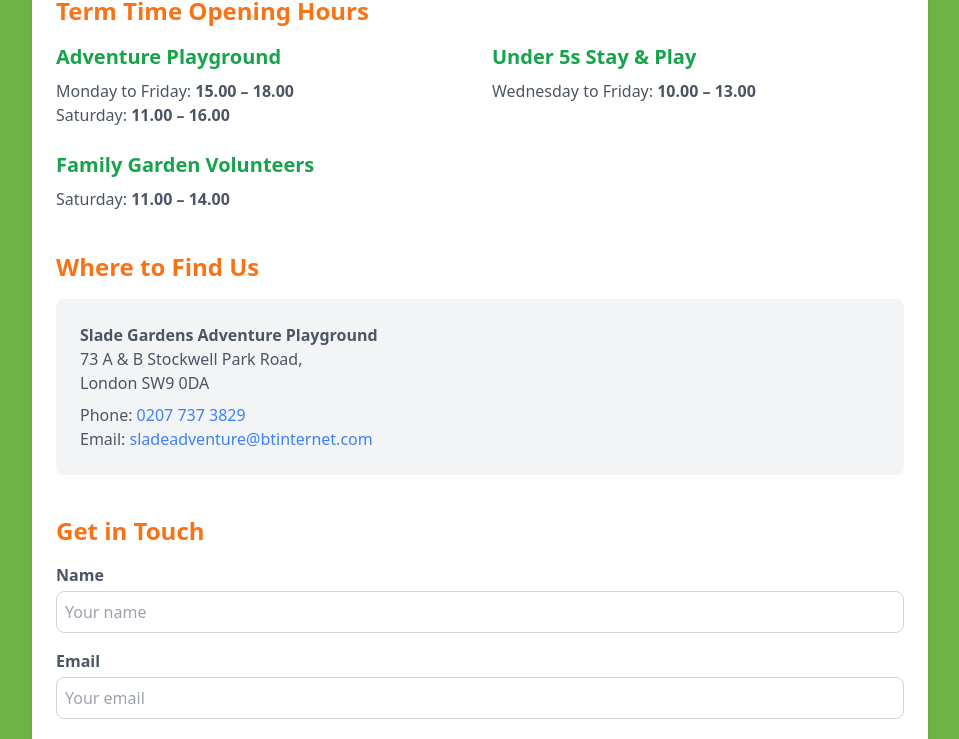
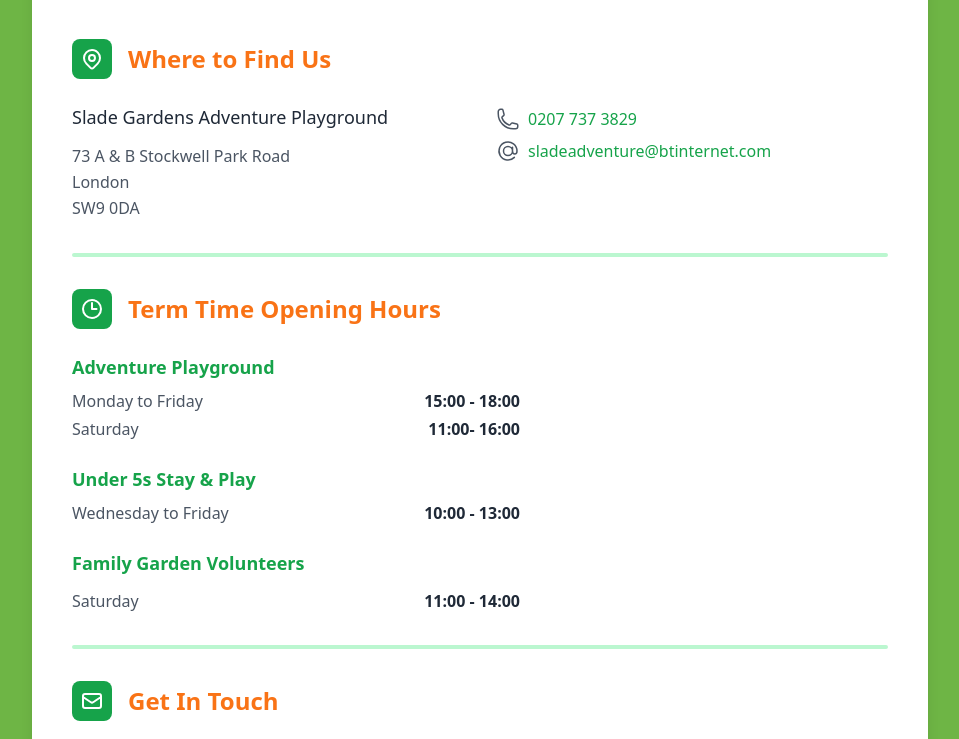
Before and after one commit to u21sk11/slade-gardens, a React (Vite) app: page /contact in a window 1280 px wide. Shown: the part 297-1036 px from the top of the page, without its empty margins (160-1119 px from the left). Built offline with nearby package versions, Linux system fonts and the light colour scheme; no server answers; what aws-amplify would draw is missing.

Commit message:
Contact improvements (#11)
* started contact page restylinh

* contact page updates

* removed accidental register change

```diff
--- a/src/app/pages/Contact.jsx
+++ b/src/app/pages/Contact.jsx
@@ -2,105 +2,152 @@ import React from 'react';
 
 const Contact = () => {
   return (
-    <div className="max-w-4xl mx-auto p-6 bg-white shadow-lg rounded-lg mt-10">
-      <h2 className="text-3xl font-bold text-center text-green-600 mb-8">
-        Contact Us
-      </h2>
+    <div className="max-w-4xl mx-auto p-10 bg-white shadow-lg rounded-xl mt-14">
+      <header className="mb-10 text-center">
+        <h2 className="text-4xl font-extrabold text-green-600 mb-4">
+          Contact Us
+        </h2>
+      </header>
 
-      {/* Opening Hours Section */}
-      <section className="mb-10">
-        <h3 className="text-2xl font-semibold text-orange-500 mb-4">Term Time Opening Hours</h3>
-        <div className="grid grid-cols-1 md:grid-cols-2 gap-6">
+    {/* Location Section */}
+    <section className="mb-8">
+        <div className="flex items-center mb-6">
+
+          <div className="w-10 h-10 bg-green-600 rounded-lg flex items-center justify-center mr-4">
+            <svg className="w-6 h-6 text-white" fill="none" stroke="currentColor" viewBox="0 0 24 24">
+              <path strokeLinecap="round" strokeLinejoin="round" strokeWidth={2} d="M17.657 16.657L13.414 20.9a1.998 1.998 0 01-2.827 0l-4.244-4.243a8 8 0 1111.314 0z" />
+              <path strokeLinecap="round" strokeLinejoin="round" strokeWidth={2} d="M15 11a3 3 0 11-6 0 3 3 0 016 0z" />
+            </svg>
+          </div>
+          <h3 className="text-2xl font-semibold text-orange-500">Where to Find Us</h3>
+        </div>
+
+        <div className="grid grid-cols-1 md:grid-cols-2 gap-8">
           <div>
-            <h4 className="text-xl font-semibold text-green-600 mb-2">Adventure Playground</h4>
-            <p className="text-gray-600">
-              Monday to Friday: <strong>15.00 – 18.00</strong>
-              <br />
-              Saturday: <strong>11.00 – 16.00</strong>
-            </p>
+            <p className="text-lg font-medium text-gray-800 mb-3">Slade Gardens Adventure Playground</p>
+            <address className="not-italic text-gray-600 leading-relaxed">
+              73 A & B Stockwell Park Road<br />
+              London<br />
+              SW9 0DA
+            </address>
           </div>
-          <div>
-            <h4 className="text-xl font-semibold text-green-600 mb-2">Under 5s Stay & Play</h4>
-            <p className="text-gray-600">
-              Wednesday to Friday: <strong>10.00 – 13.00</strong>
-            </p>
+          <div className="md:text-left flex flex-col">
+            <div className="hidden md:block"></div>
+            <div className="space-y-2 mt-1">
+              <p className="text-gray-600 flex items-center gap-2">
+                <svg xmlns="http://www.w3.org/2000/svg" fill="none" viewBox="0 0 24 24" stroke-width="1.5" stroke="currentColor" className="size-6">
+                  <path stroke-linecap="round" stroke-linejoin="round" d="M2.25 6.75c0 8.284 6.716 15 15 15h2.25a2.25 2.25 0 0 0 2.25-2.25v-1.372c0-.516-.351-.966-.852-1.091l-4.423-1.106c-.44-.11-.902.055-1.173.417l-.97 1.293c-.282.376-.769.542-1.21.38a12.035 12.035 0 0 1-7.143-7.143c-.162-.441.004-.928.38-1.21l1.293-.97c.363-.271.527-.734.417-1.173L6.963 3.102a1.125 1.125 0 0 0-1.091-.852H4.5A2.25 2.25 0 0 0 2.25 4.5v2.25Z" />
+                </svg>
+                <a href="tel:02077373829" className="text-green-600 hover:underline">0207 737 3829</a>
+              </p>
+              <p className="text-gray-600 flex items-center gap-2">
+                <svg xmlns="http://www.w3.org/2000/svg" fill="none" viewBox="0 0 24 24" stroke-width="1.5" stroke="currentColor" className="size-6">
+                  <path stroke-linecap="round" stroke-linejoin="round" d="M16.5 12a4.5 4.5 0 1 1-9 0 4.5 4.5 0 0 1 9 0Zm0 0c0 1.657 1.007 3 2.25 3S21 13.657 21 12a9 9 0 1 0-2.636 6.364M16.5 12V8.25" />
+                </svg>
+                <a href="mailto:sladeadventure@btinternet.com" className="text-green-600 hover:underline">sladeadventure@btinternet.com</a>
+              </p>
+            </div>
           </div>
-        </div>
-        <div className="mt-6">
-          <h4 className="text-xl font-semibold text-green-600 mb-2">Family Garden Volunteers</h4>
-          <p className="text-gray-600">
-            Saturday: <strong>11.00 – 14.00</strong>
-          </p>
         </div>
       </section>
 
-      {/* Location Section */}
-      <section className="mb-10">
-        <h3 className="text-2xl font-semibold text-orange-500 mb-4">Where to Find Us</h3>
-        <div className="bg-gray-100 p-6 rounded-lg">
-          <p className="text-gray-600 font-semibold">
-            Slade Gardens Adventure Playground
-          </p>
-          <p className="text-gray-600">
-            73 A & B Stockwell Park Road,
-            <br />
-            London SW9 0DA
-          </p>
-          <p className="text-gray-600 mt-2">
-            Phone: <a href="tel:02077373829" className="text-blue-500 hover:underline">0207 737 3829</a>
-          </p>
-          <p className="text-gray-600">
-            Email: <a href="mailto:sladeadventure@btinternet.com" className="text-blue-500 hover:underline">sladeadventure@btinternet.com</a>
-          </p>
+      <div className="my-8 border-2 border-green-200 rounded-full"></div>
+
+    {/* Opening Hours Section */}
+    <section className="mb-8">
+      <div className="flex items-center mb-6">
+        <div className="w-10 h-10 bg-green-600 rounded-lg flex items-center justify-center mr-4">
+        <svg fill="none" viewBox="0 0 24 24" stroke-width="2" stroke="white" class="size-6">
+          <path stroke-linecap="round" stroke-linejoin="round" d="M12 6v6h4.5m4.5 0a9 9 0 1 1-18 0 9 9 0 0 1 18 0Z" />
+        </svg>
         </div>
-      </section>
+        <h3 className="text-2xl font-semibold text-orange-500">Term Time Opening Hours</h3>
+      </div>
+
+      <div className="space-y-6">
+        {/* Adventure Playground */}
+        <div className="space-y-2">
+          <h4 className="text-lg font-semibold text-green-600">Adventure Playground</h4>
+          <div className="space-y-1">
+            <div className="flex justify-between items-center max-w-md">
+              <span className="text-gray-600">Monday to Friday</span>
+              <span className="font-bold text-gray-800">15:00 - 18:00</span>
+            </div>
+            <div className="flex justify-between items-center max-w-md">
+              <span className="text-gray-600">Saturday</span>
+              <span className="font-bold text-gray-800">11:00- 16:00</span>
+            </div>
+          </div>
+        </div>
+
+        {/* Under 5s Section */}
+        <div className="space-y-2">
+          <h4 className="text-lg font-semibold text-green-600">Under 5s Stay & Play</h4>
+          <div className="space-y-3">
+            <div className="flex justify-between items-center max-w-md">
+              <span className="text-gray-600">Wednesday to Friday</span>
+              <span className="font-bold text-gray-800">10:00 - 13:00</span>
+            </div>
+          </div>
+        </div>
+
+        {/* Volunteers Section */}
+        <div className="space-y-2">
+          <h4 className="text-lg font-semibold text-green-600 mb-3">Family Garden Volunteers</h4>
+          <div className="space-y-3">
+            <div className="flex justify-between items-center max-w-md">
+              <span className="text-gray-600">Saturday</span>
+              <span className="font-bold text-gray-800">11:00 - 14:00</span>
+              </div>
+          </div>
+        </div>
+      </div>
+    </section>
+
+      <div className="my-8 border-2 border-green-200 rounded-full"></div>
 
       {/* Contact Form Section */}
       <section>
-        <h3 className="text-2xl font-semibold text-orange-500 mb-4">Get in Touch</h3>
-        <form className="space-y-4">
-          <div>
-            <label htmlFor="name" className="block text-gray-600 font-semibold mb-1">
-              Name
-            </label>
+        <div className="flex items-center mb-6">
+          <div className="w-10 h-10 bg-green-600 rounded-lg flex items-center justify-center mr-4">
+            <svg className="w-6 h-6 text-white" fill="none" stroke="currentColor" viewBox="0 0 24 24">
+              <path strokeLinecap="round" strokeLinejoin="round" strokeWidth={2} d="M3 8l7.89 5.26a2 2 0 002.22 0L21 8M5 19h14a2 2 0 002-2V7a2 2 0 00-2-2H5a2 2 0 00-2 2v10a2 2 0 002 2z" />
+            </svg>
+          </div>
+          <h3 className="text-2xl font-semibold text-orange-500">Get In Touch</h3>
+        </div>
+
+        <form className="space-y-6">
+          <div className="space-y-2">
+            <label className="block text-sm font-bold text-green-600">Your Name</label>
             <input
               type="text"
-              id="name"
-              name="name"
-              className="w-full p-2 border border-gray-300 rounded-lg focus:outline-none focus:ring-2 focus:ring-green-600"
-              placeholder="Your name"
-              required
+              className="w-full p-3 border border-green-300 rounded-lg focus:outline-none focus:border-green-500"
+              placeholder="Full name"
             />
           </div>
-          <div>
-            <label htmlFor="email" className="block text-gray-600 font-semibold mb-1">
-              Email
-            </label>
+
+          <div className="space-y-2">
+            <label className="block text-sm font-bold text-green-600">Email Address</label>
             <input
               type="email"
-              id="email"
-              name="email"
-              className="w-full p-2 border border-gray-300 rounded-lg focus:outline-none focus:ring-2 focus:ring-green-600"
-              placeholder="Your email"
-              required
+              className="w-full p-3 border border-green-300 rounded-lg focus:outline-none focus:border-green-500"
+              placeholder="name@domain.com"
             />
           </div>
-          <div>
-            <label htmlFor="message" className="block text-gray-600 font-semibold mb-1">
-              Message
-            </label>
+
+          <div className="space-y-2">
+            <label className="block text-sm font-bold text-green-600">Message</label>
             <textarea
-              id="message"
-              name="message"
               rows="4"
-              className="w-full p-2 border border-gray-300 rounded-lg focus:outline-none focus:ring-2 focus:ring-green-600"
-              placeholder="Your message"
-              required
+              className="w-full p-3 border border-green-300 rounded-lg focus:outline-none focus:border-green-500"
+              placeholder="How can we help?"
             ></textarea>
           </div>
+
           <button
             type="submit"
-            className="w-full bg-green-600 text-white py-2 px-4 rounded-lg hover:bg-green-700 transition duration-300"
+            className="w-full bg-green-600 text-white py-3 px-6 rounded-lg hover:bg-green-800 font-medium shadow-sm"
           >
             Send Message
           </button>
```
